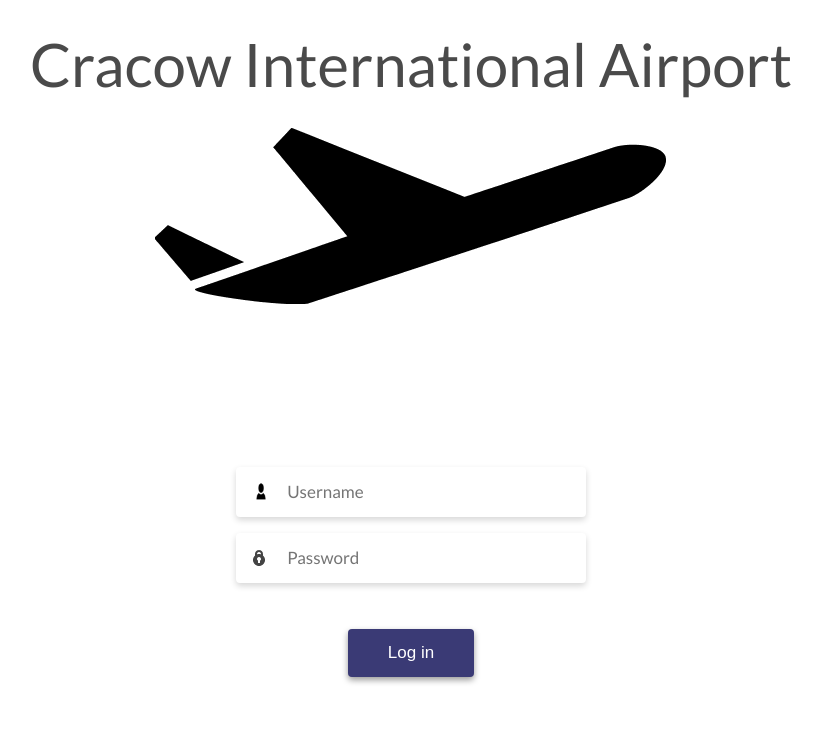
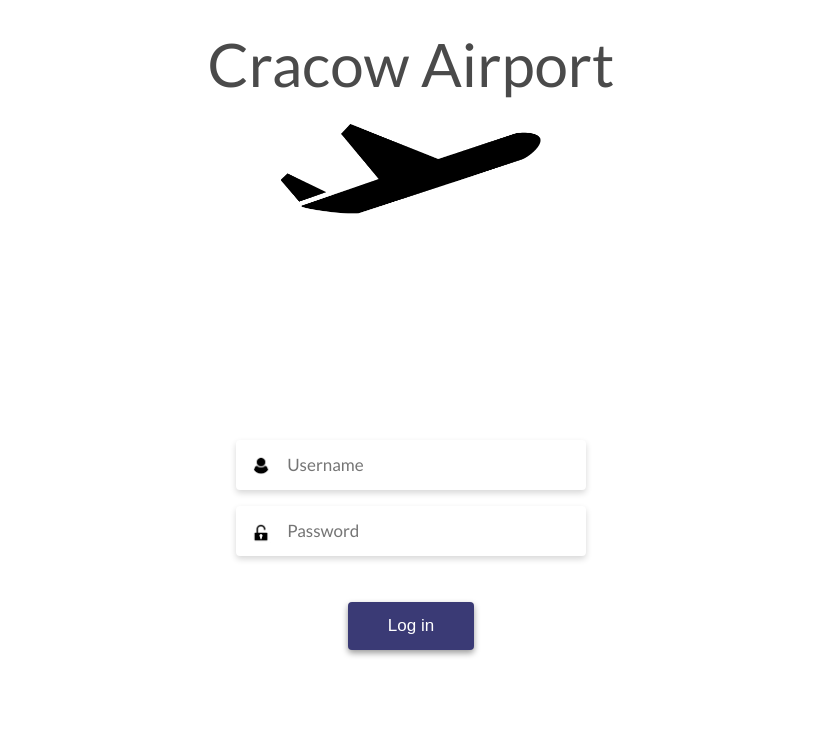
Before and after one commit to Stempnio/airport-management-system, a Django app: page /flights/login in a window 1280 px wide. Shown: the top 738 px of the page, without its empty margins (229-1051 px from the left). Run offline with Django 4.2, Linux system fonts and the light colour scheme.

Commit message:
login page layout improvement - credentials invalid box, user/pass icons changed

```diff
--- a/airport_management_system/settings.py
+++ b/airport_management_system/settings.py
@@ -26,7 +26,11 @@ with open('secret_key.txt') as f:
 # SECURITY WARNING: don't run with debug turned on in production!
 DEBUG = True
 
-ALLOWED_HOSTS = []
+# ALLOWED_HOSTS = []
+
+# To access server from other devices
+#                Server IP
+ALLOWED_HOSTS = ['192.168.0.101', 'localhost', '127.0.0.1']
 
 
 # Application definition
--- a/flights/static/login_page/style.css
+++ b/flights/static/login_page/style.css
@@ -3,14 +3,24 @@
   h3 {
     font-family: 'Lato', sans-serif;
     font-size: 30px;
-    color: #ff0000;
-    display: flex;
+    color: white;
+  }
+
+  #message_box {
+    width: 400px;
+    height: 60px;
+    background: lightcoral;
+    border-radius:  10px;
+    display:  flex;
+    align-items: center;
     justify-content: center;
-    align-items: center;
-    overflow: hidden;
-    margin: 0;
-    padding-top: 10px;
-    padding-bottom: 0;
+    margin: 0 auto;
+    box-shadow: 0px 3px 6px rgba(0, 0, 0, 0.3);
+  }
+
+  #airplane_img {
+    height: 100px;
+    width: auto
   }
 
   #title {
@@ -27,14 +37,14 @@
   }
 
 
-  #airplane_img {
+  #airplane_div {
     display: flex;
     justify-content: center;
     align-items: center;
     overflow: hidden;
     margin: 0;
     padding-top: 20px;
-    padding-bottom: 0;
+    padding-bottom: 200px;
   }
 
   #container {
@@ -43,10 +53,9 @@
     display: flex;
     justify-content: center;
     align-items: center;
-/*    min-height: 70vh;*/
     overflow: hidden;
     margin: 0;
-    padding-top: 150px;
+    padding-top: 20px;
   }
 
   form {
@@ -65,15 +74,15 @@
     background-repeat: no-repeat;
   }
   form .form-field:nth-child(1)::before {
-    background-image: url(user2.png);
+    background-image: url(user_icon_4.png);
     width: 20px;
     height: 20px;
     top: 15px;
   }
   form .form-field:nth-child(2)::before {
-    background-image: url(lock-icon.png);
-    width: 16px;
-    height: 16px;
+    background-image: url(pass_icon_4.png);
+    width: 20px;
+    height: 20px;
   }
   form .form-field {
     display: -webkit-box;
--- a/flights/templates/login.html
+++ b/flights/templates/login.html
@@ -14,16 +14,21 @@
                 <button>Log out</button>
             </a>
         {% else %}
-            <div id="title">Cracow International Airport</div>
-            <div id="airplane_img"><img src="{% static 'login_page/airplane2.png' %}"></div>
+            <div id="title">Cracow Airport</div>
+            <div id="airplane_div">
+                <img id="airplane_img" src="{% static 'login_page/airplane2.png' %}">
+            </div>
+
             {% for message in messages %}
+                <div id="message_box">
                 <h3>{{ message }}</h3>
                 <script type="text/javascript">
                    window.onload = function() {
-                       document.getElementById("container").style.paddingTop = "105px";
+                       document.getElementById("airplane_div").style.paddingBottom = "140px";
                        console.log(document.getElementById('container'));
                    }
                 </script>
+                </div>
             {% endfor %}
             <div id="container">
                 <form action="login" method="POST" >
```
Also changed, not shown: db.sqlite3, flights/static/login_page/lock-icon.png (deleted), flights/static/login_page/pass_icon_4.png (added), flights/static/login_page/user2.png (deleted), flights/static/login_page/user_icon_4.png (added).
